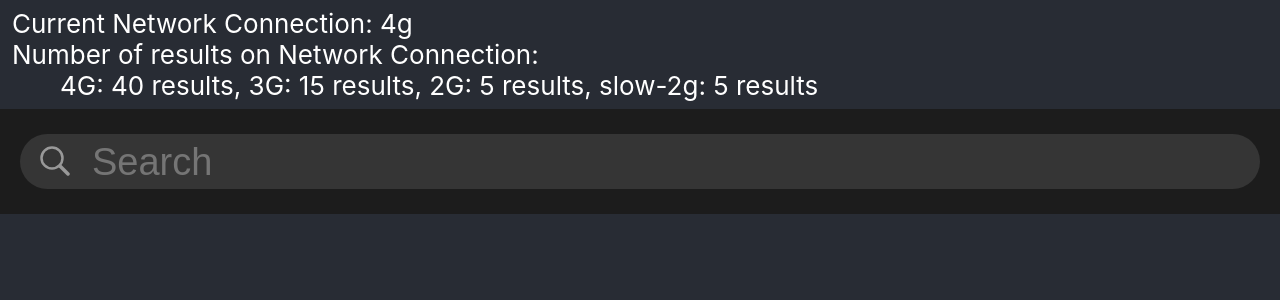
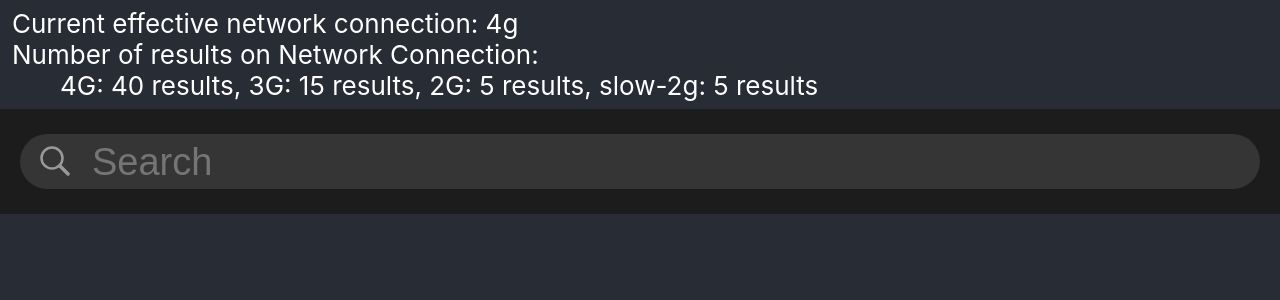
Before and after one commit to GoogleChromeLabs/adaptive-loading, a React (Create React App) app in the folder cra-network-aware-data-fetching/: page / in a window 1280 px wide. Shown: the top 300 px of the page. Built offline with nearby package versions, Linux system fonts and the light colour scheme.

Commit message:
updated network connetion description

```diff
--- a/cra-network-aware-data-fetching/src/containers/IFixitSearch/index.js
+++ b/cra-network-aware-data-fetching/src/containers/IFixitSearch/index.js
@@ -67,7 +67,7 @@ const IFixitSearch = () => {
   return (
     <div className='ifixit-search'>
       <div className='ifixit-search-status-panel'>
-        <p>{`Current Network Connection: ${connectionEffectiveType}`}</p>
+        <p>{`Current effective network connection: ${connectionEffectiveType}`}</p>
         <p>Number of results on Network Connection:</p>
         <p>4G: 40 results, 3G: 15 results, 2G: 5 results, slow-2g: 5 results</p>
       </div>
```
